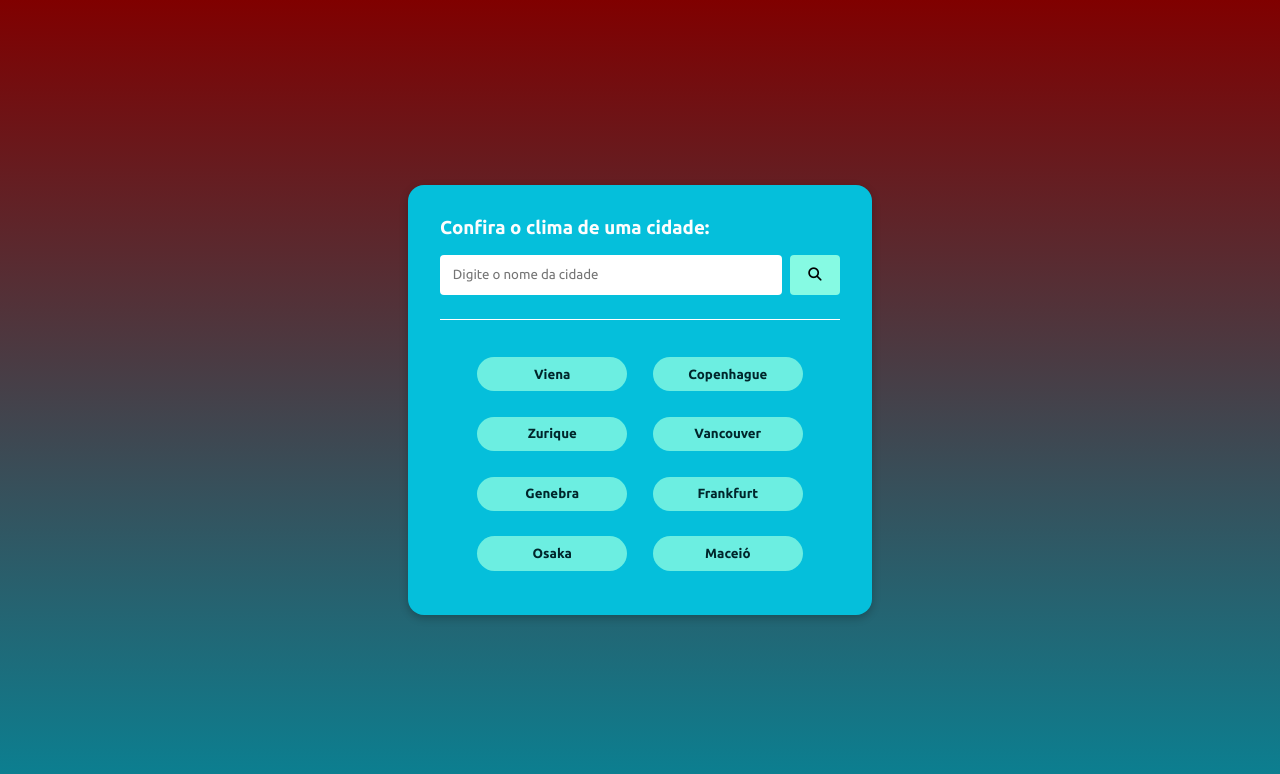
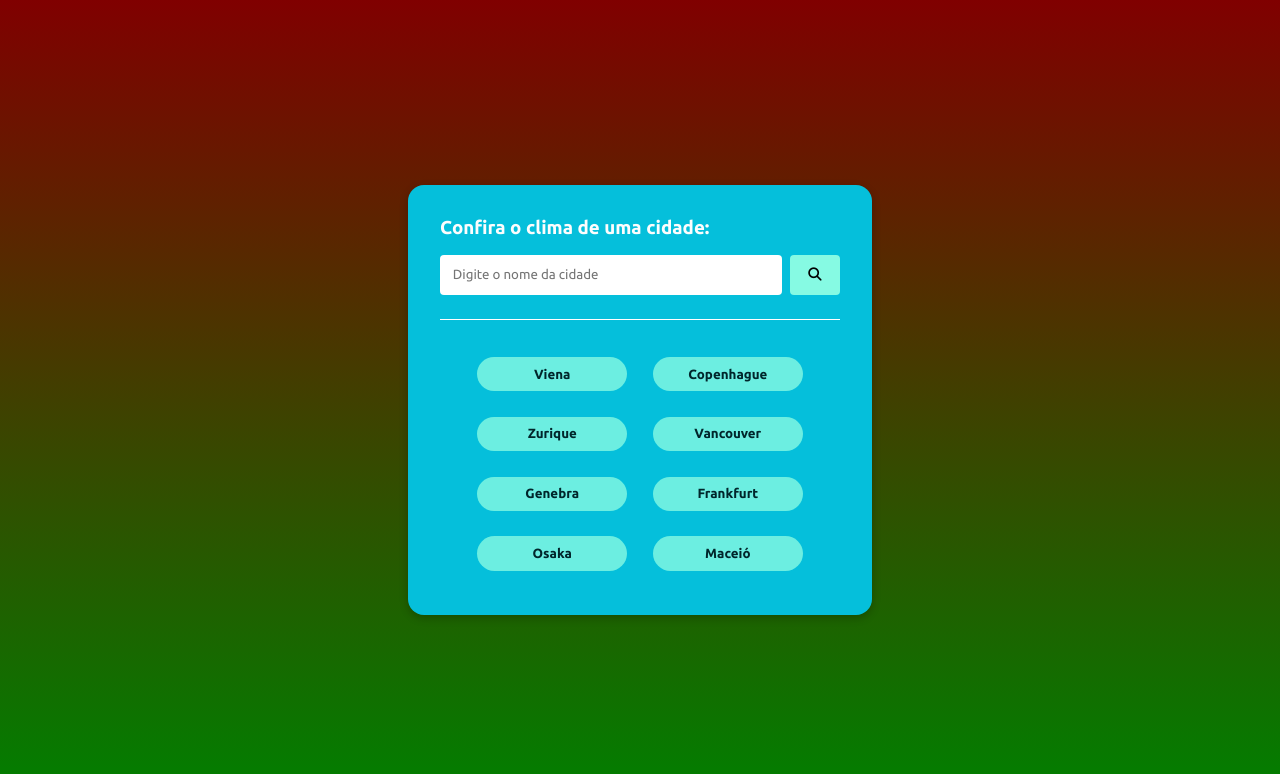
Before and after one commit to oRickzin/Clima, a plain HTML site: page index.html in a window 1280 px wide. Drawn offline with Linux system fonts and the light colour scheme.

Commit message:
Update styles.css

```diff
--- a/css/styles.css
+++ b/css/styles.css
@@ -6,7 +6,7 @@
 }
 
 body {
-  background: linear-gradient(180deg, #800000 0%, #088395 100%);
+  background: linear-gradient(180deg, #800000 0%, #008000 100%);
   display: flex;
   justify-content: center;
   align-items: center;
```
